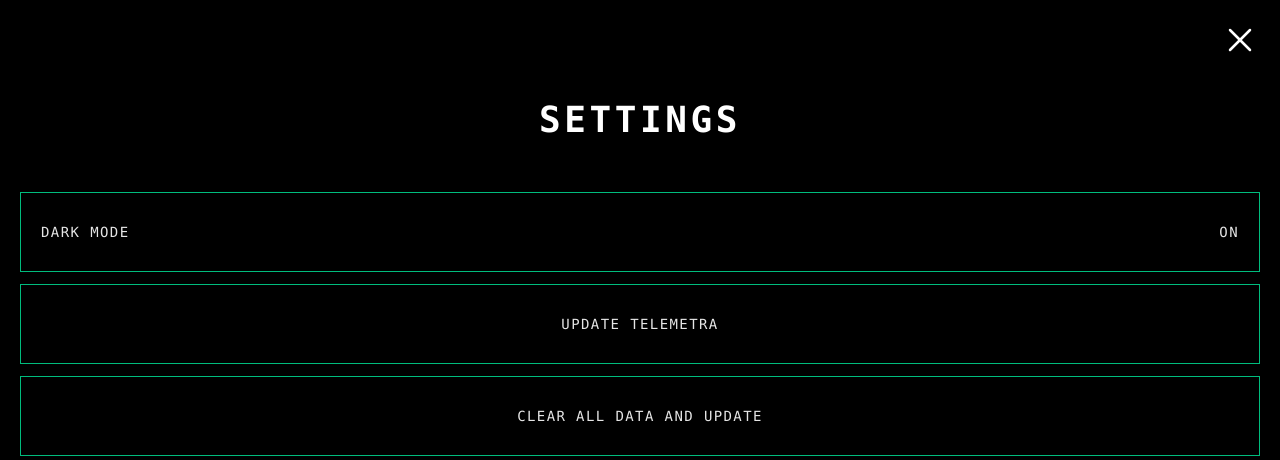
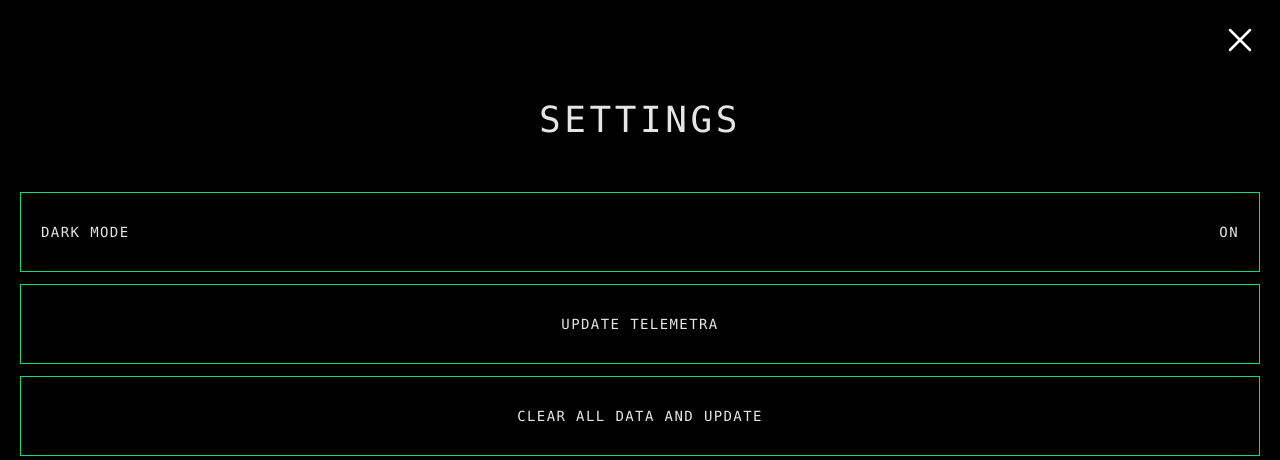
Before and after one commit to nicolacanzonieri/telemetra, a React (Vite) app: page / in a window 1280 px wide. Both pictures are taken after a click on the button 1240 px from the left and 40 px from the top of the page. Shown: the top 460 px of the page. Built offline with nearby package versions, Linux system fonts and the light colour scheme.

Commit message:
Refactor color variables in CSS and update component styles in SettingsPage and StartMenuPage for improved consistency and readability

```diff
--- a/src/index.css
+++ b/src/index.css
@@ -1,4 +1,26 @@
 @import "tailwindcss";
+
+@theme {
+  /* ---- COLORS ---- */
+  --color-bg-1-dark: #000000;
+
+  --color-border-1-dark: #08DD82;
+
+  --color-text-1-dark: #E5E5E5;
+  --color-text-2-dark: #08DD82;
+
+  --color-icon-1-dark: #FFFFFF;
+  /* COLORS > HOVER */
+  --color-bg-hover-1-dark: #444444;
+
+  --color-border-hover-1-dark: #FFFFFF;
+  /* COLORS > ACTIVE */
+  --color-bg-active-1-dark: #606060;
+
+  --color-border-active-1-dark: #FFFFFF;
+
+  --color-icon-active-1-dark: #A1A1A1;
+}
 
 *::after, *::before {
   box-sizing: border-box;
@@ -6,5 +28,5 @@
 
 :root {
   padding: 0px; margin: 0px;
-  background-color: black;
+  background-color: var(--color-bg-1-dark);
 }
--- a/src/pages/SettingsPage.tsx
+++ b/src/pages/SettingsPage.tsx
@@ -13,13 +13,13 @@ function SettingsButton({type, label}: SettingsButtonProps) {
     return (
         <>
             {type == 'action' && (
-                <div className="w-full h-20 flex flex-row items-center justify-center p-5 border border-emerald-500 hover:bg-white/15 active:border-white active:bg-white/35">
+                <div className="w-full h-20 flex flex-row items-center justify-center p-5 border border-border-1-dark hover:bg-bg-hover-1-dark active:border-border-hover-1-dark active:bg-bg-active-1-dark">
                     <span className="text-sm font-mono tracking-widest uppercase text-neutral-200">{label}</span>
                 </div>
             )}
 
             {type == 'toggle' && (
-                <div className="w-full h-20 flex flex-row items-center place-content-between p-5 border border-emerald-500 hover:bg-white/15 active:border-white active:bg-white/35">
+                <div className="w-full h-20 flex flex-row items-center place-content-between p-5 border border-border-1-dark hover:bg-bg-hover-1-dark active:border-border-active-1-dark active:bg-bg-active-1-dark">
                     <span className="text-sm font-mono tracking-widest uppercase text-neutral-200">{label}</span>
                     <span className="text-sm font-mono tracking-widest uppercase text-neutral-200">ON</span>
                 </div>
@@ -32,10 +32,10 @@ export default function SettingsPage({onCloseSettings}: SettingsPageProps) {
     return(
         <div className='w-screen h-screen absolute flex flex-col z-10 bg-black'>
             <div className='h-20 flex flex-row items-center justify-end'>
-                <HeaderButton onClick={onCloseSettings} children={<svg xmlns="http://www.w3.org/2000/svg" width="40" height="40" viewBox="0 0 24 24" fill="none" stroke="currentColor" stroke-width="1.5" stroke-linecap="round" stroke-linejoin="round" className="lucide lucide-x-icon lucide-x text-white active:text-neutral-400"><path d="M18 6 6 18"/><path d="m6 6 12 12"/></svg>}/>
+                <HeaderButton onClick={onCloseSettings} children={<svg xmlns="http://www.w3.org/2000/svg" width="40" height="40" viewBox="0 0 24 24" fill="none" stroke="currentColor" stroke-width="1.5" stroke-linecap="round" stroke-linejoin="round" className="lucide lucide-x-icon lucide-x text-icon-1-dark active:text-icon-active-1-dark"><path d="M18 6 6 18"/><path d="m6 6 12 12"/></svg>}/>
             </div>
-            <div className='flex flex-col flex-1 items-center justify-start p-5 gap-3 bg-black'>
-                <span className="mb-10 text-white text-4xl font-bold font-mono tracking-widest uppercase">Settings</span>
+            <div className='flex flex-col flex-1 items-center justify-start p-5 gap-3 bg-bg-1-dark'>
+                <span className="mb-10 text-text-1-dark text-4xl font-mono tracking-widest uppercase">Settings</span>
 
                 <SettingsButton type="toggle" label={"Dark mode"}/>
                 <SettingsButton type="action" label={"Update Telemetra"}/>
--- a/src/pages/StartMenuPage.tsx
+++ b/src/pages/StartMenuPage.tsx
@@ -13,7 +13,7 @@ interface MenuButtonProps {
 
 function MenuButton({label, onClick}: MenuButtonProps) {
     return(
-        <button onClick={onClick} className='w-85 h-20 flex flex-row items-center justify-center bg-[rgb(0, 0, 0)] border border-emerald-500 font-mono tracking-widest uppercase text-neutral-200 hover:bg-white/15 active:border-white active:bg-white/35'>
+        <button onClick={onClick} className='w-85 h-20 flex flex-row items-center justify-center bg-[rgb(0, 0, 0)] border border-border-1-dark font-mono tracking-widest uppercase text-text-1-dark hover:bg-bg-hover-1-dark active:border-white active:bg-bg-active-1-dark'>
             {label}
         </button>
     );
@@ -32,12 +32,12 @@ export default function StartMenuPage({ onOpenSettings }: StartMenuPageProps) {
 
     return(
         <div className='w-screen h-screen absolute flex flex-col z-0'>
-            <div className='h-20 flex flex-row items-center justify-end'>
-                <HeaderButton onClick={onOpenSettings} children={<svg xmlns="http://www.w3.org/2000/svg" width="40" height="40" viewBox="0 0 24 24" fill="none" stroke="currentColor" stroke-width="1.5" stroke-linecap="round" stroke-linejoin="round" className="lucide lucide-cog-icon lucide-cog text-white active:text-neutral-400"><path d="M11 10.27 7 3.34"/><path d="m11 13.73-4 6.93"/><path d="M12 22v-2"/><path d="M12 2v2"/><path d="M14 12h8"/><path d="m17 20.66-1-1.73"/><path d="m17 3.34-1 1.73"/><path d="M2 12h2"/><path d="m20.66 17-1.73-1"/><path d="m20.66 7-1.73 1"/><path d="m3.34 17 1.73-1"/><path d="m3.34 7 1.73 1"/><circle cx="12" cy="12" r="2"/><circle cx="12" cy="12" r="8"/></svg>}/>
+            <div className='h-20 flex flex-row items-center justify-end bg-bg-1-dark'>
+                <HeaderButton onClick={onOpenSettings} children={<svg xmlns="http://www.w3.org/2000/svg" width="40" height="40" viewBox="0 0 24 24" fill="none" stroke="currentColor" stroke-width="1.5" stroke-linecap="round" stroke-linejoin="round" className="lucide lucide-cog-icon lucide-cog text-icon-1-dark active:text-icon-active-1-dark"><path d="M11 10.27 7 3.34"/><path d="m11 13.73-4 6.93"/><path d="M12 22v-2"/><path d="M12 2v2"/><path d="M14 12h8"/><path d="m17 20.66-1-1.73"/><path d="m17 3.34-1 1.73"/><path d="M2 12h2"/><path d="m20.66 17-1.73-1"/><path d="m20.66 7-1.73 1"/><path d="m3.34 17 1.73-1"/><path d="m3.34 7 1.73 1"/><circle cx="12" cy="12" r="2"/><circle cx="12" cy="12" r="8"/></svg>}/>
             </div>
-            <div className='flex flex-col flex-1 items-center justify-center gap-3'>
-                <span className='text-white text-5xl font-bold font-mono tracking-widest uppercase'>TELEMETRA</span>
-                <span className='mb-20 text-sm font-mono tracking-widest uppercase text-emerald-500'>Telemetry for racing enthusiasts</span>
+            <div className='flex flex-col flex-1 items-center justify-center gap-3 bg-bg-1-dark'>
+                <span className='text-text-1-dark text-5xl font-bold font-mono tracking-widest uppercase'>TELEMETRA</span>
+                <span className='mb-20 text-sm font-mono tracking-widest uppercase text-text-2-dark'>Telemetry for racing enthusiasts</span>
                 <MenuButton label="Start session" onClick={handleStartSession}/>
                 <MenuButton label="View sessions data"/>
             </div>
```
